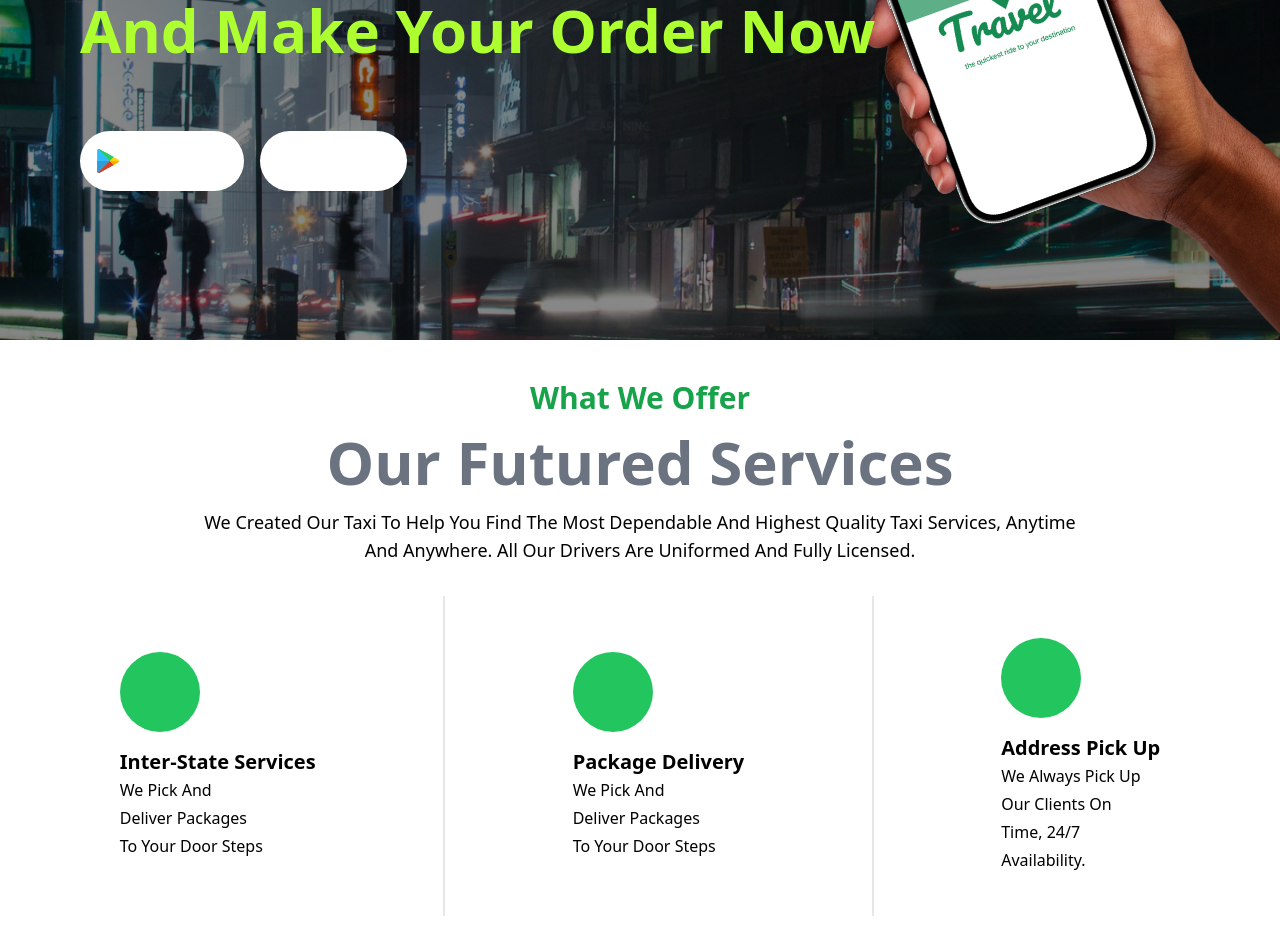
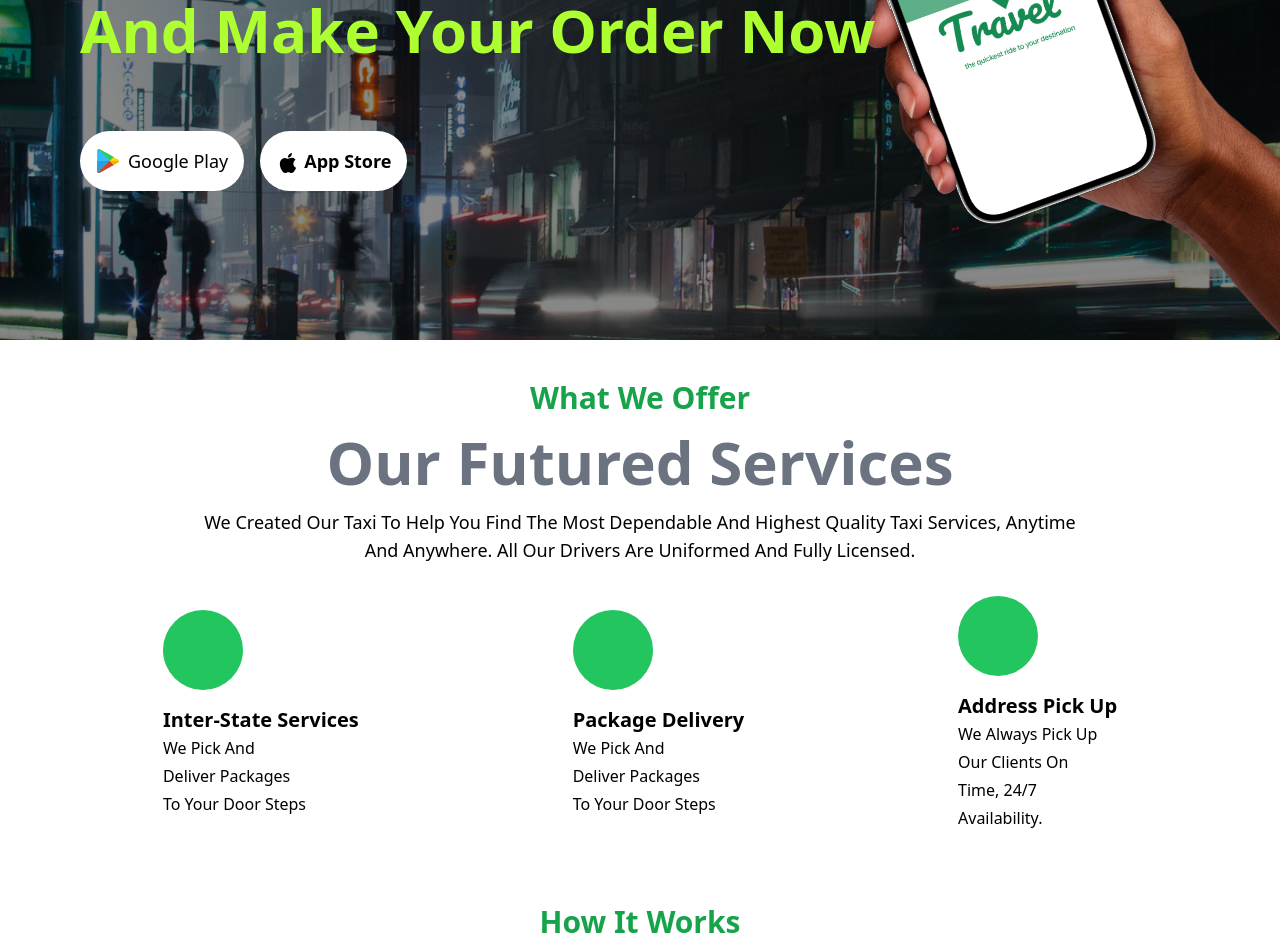
Before and after one commit to techvalleyng/travelplus_landing, a React (Vite) app: page / in a window 1280 px wide. Shown: the part 360-1312 px from the top of the page. Built offline with nearby package versions, Linux system fonts and the light colour scheme; a web font is replaced by a local one.

Commit message:
remove span in service

```diff
--- a/src/components/Background.tsx
+++ b/src/components/Background.tsx
@@ -10,11 +10,11 @@ export default function Background() {
             <p className="text-[93px] font-bold text-white">Download The App </p>
             <p className="text-[60px] font-bold text-[greenYellow]">And Make Your Order Now</p>
             <div className='flex space-x-4  translate-y-14'>
-              <button className='flex  bg-white  rounded-full p-4 text-lg justify-between items-center  hover:bg-green-500 text-white' type="button">
+              <button className='flex  bg-white  rounded-full p-4 text-lg justify-between items-center  hover:bg-green-500' type="button">
                 <img className='w-6 mr-2 text-lg' src={Playstore} alt=""/>
                 Google Play
               </button>
-              <button type="button" className='font-bold text-black bg-white rounded-full p-4 text-lg hover:bg-green-500 text-white transition duration-100 ease-in'>
+              <button type="button" className='font-bold  bg-white rounded-full p-4 text-lg hover:bg-green-500  transition duration-100 ease-in'>
                 <AppleIcon className='mr-1 text-lg'/>
                 App Store
               </button>
--- a/src/components/Services.tsx
+++ b/src/components/Services.tsx
@@ -19,7 +19,7 @@ export default function Services() {
                     <p className="leading-7"> We pick and <br /> deliver packages<br /> to your door steps</p>
                 </div>
             </div>
-            <span className="h-[40vh] border-r-2"></span>
+            {/* <span className="h-[40vh] border-r-2"></span> */}
             <div className="">
                 <div className="bg-green-500 h-4 w-20 p-10 rounded-full">
                 </div>
@@ -28,7 +28,7 @@ export default function Services() {
                     <p className="leading-7"> We pick and <br />deliver packages<br /> to your door steps</p>
                 </div>
             </div>
-            <span className="h-[40vh] border-r-2"></span>
+            {/* <span className="h-[40vh] border-r-2"></span> */}
             <div className="">
                 <div className="bg-green-500 h-4 w-20 p-10 rounded-full">
                 </div>
```
